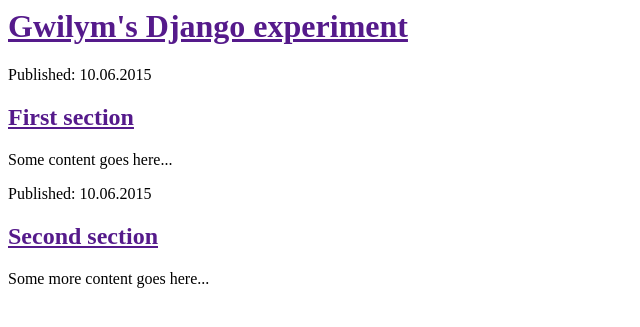
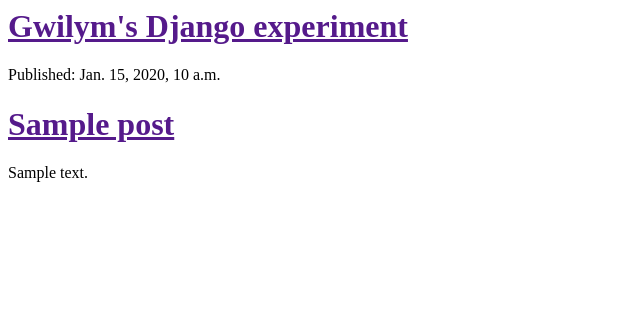
Before and after one commit to GTJones/blog-tutorial, a Django app: template blog/templates/blog/post_list.html in a window 1280 px wide. Shown: the top 327 px of the page, without its empty margins (0-640 px from the left). Run offline with Django 3.2, Linux system fonts and the light colour scheme; the template is opened without the code that fills it: values that come from a table or form of the project are taken from there, others are empty; tables that the repository leaves empty hold one stand-in row (values such as "Sample post").

Commit message:
Added views to display blog posts on site.

```diff
--- a/blog/templates/blog/post_list.html
+++ b/blog/templates/blog/post_list.html
@@ -7,16 +7,12 @@
 			<h1><a href="">Gwilym's Django experiment</a></h1>
 		</div>
 
-		<div>
-			<p>Published: 10.06.2015</p>
-			<h2><a href="">First section</a></h2>
-			<p>Some content goes here...</p>
-		</div>
-
-		<div>
-			<p>Published: 10.06.2015</p>
-			<h2><a href="">Second section</a></h2>
-			<p>Some more content goes here...</p>
-		</div>
+		{% for post in posts %}
+			<div>
+				<p>Published: {{post.published_date}}</p>
+				<h1><a href="">{{post.title}}</a></h1>
+				<p>{{post.text|linebreaks}}</p>
+			</div>
+		{% endfor %}
 	</body>
 </html>
--- a/blog/views.py
+++ b/blog/views.py
@@ -1,5 +1,8 @@
 from django.shortcuts import render
+from django.utils import timezone
+from .models import Post
 
 # Create your views here.
 def post_list(request):
-	return render(request, 'blog/post_list.html', {})
+	posts = Post.objects.filter(published_date__lte=timezone.now()).order_by('published_date')
+	return render(request, 'blog/post_list.html', {'posts':posts})
```
